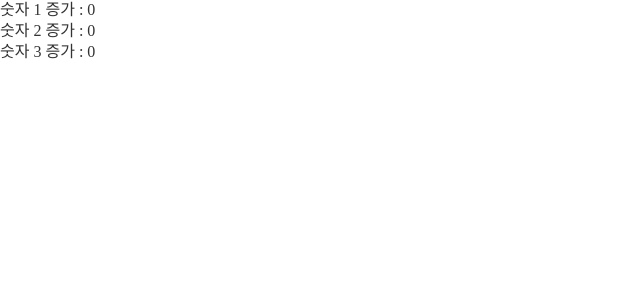
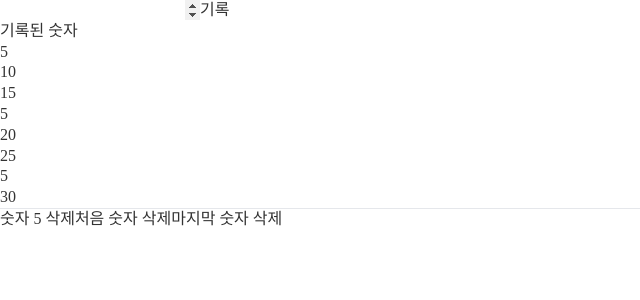
Before and after one commit to NewBean0312/react-test, a React (Create React App) app: page / in a window 1280 px wide. Shown: the top 300 px of the page, without its empty margins (0-640 px from the left). Built offline with nearby package versions, Linux system fonts and the light colour scheme; a web font is replaced by a local one.

Commit message:
숫자 리스트에서, 특정 숫자 제거, 첫 숫자 제거, 마지막 숫자, 제거 기능 추가

```diff
--- a/src/RefEx.js
+++ b/src/RefEx.js
@@ -3,22 +3,65 @@ import React, { useState, useRef } from "react";
 let RefCallCount = 0;
 
 function RefEx() {
-  RefCallCount++;
-  console.log(`RefEx가 ${RefCallCount}번 실행됨!`);
+  const noInputRef = useRef(null);
+  const [no, setNo] = useState("");
 
-  const [no1, setNo1] = useState(0);
-  const [no2, setNo2] = useState(0);
-  const no3Ref = useRef(0);
+  const [recordedNos, setRecordedNos] = useState([5, 10, 15, 5, 20, 25, 5, 30]);
+
+  const saveNo = () => {
+    if (no === "") {
+      alert("숫자를 입력해주세요.");
+      return;
+    }
+
+    setRecordedNos([...recordedNos, no]);
+    setNo("");
+    noInputRef.current.focus();
+  };
+
+  const removeNo5 = () => {
+    const newRecordedNos = recordedNos.filter((el) => el != 5);
+    setRecordedNos(newRecordedNos);
+  };
+
+  const removeFirst = () => {
+    const newRecordedNos = recordedNos.filter((_, index) => index != 0);
+    setRecordedNos(newRecordedNos);
+  };
+
+  const removeLast = () => {
+    const newRecordedNos = recordedNos.filter(
+      (_, index) => index != recordedNos.length - 1
+    );
+    setRecordedNos(newRecordedNos);
+  };
 
   return (
     <>
-      <button onClick={() => setNo1(no1 + 1)}>숫자 1 증가 : {no1}</button>
-      <br />
-      <button onClick={() => setNo2(no2 + 2)}>숫자 2 증가 : {no2}</button>
-      <br />
-      <button onClick={() => no3Ref.current++}>
-        숫자 3 증가 : {no3Ref.current}
-      </button>
+      <form
+        onSubmit={(e) => {
+          e.preventDefault();
+          saveNo();
+        }}
+      >
+        <input
+          type="number"
+          ref={noInputRef}
+          value={no}
+          onChange={(e) => setNo(e.target.valueAsNumber)}
+        />
+        <button type="submit">기록</button>
+      </form>
+      <h1>기록된 숫자</h1>
+      <ul>
+        {recordedNos.map((el, index) => (
+          <li key={index}>{el}</li>
+        ))}
+      </ul>
+      <hr />
+      <button onClick={removeNo5}>숫자 5 삭제</button>
+      <button onClick={removeFirst}>처음 숫자 삭제</button>
+      <button onClick={removeLast}>마지막 숫자 삭제</button>
     </>
   );
 }
```
